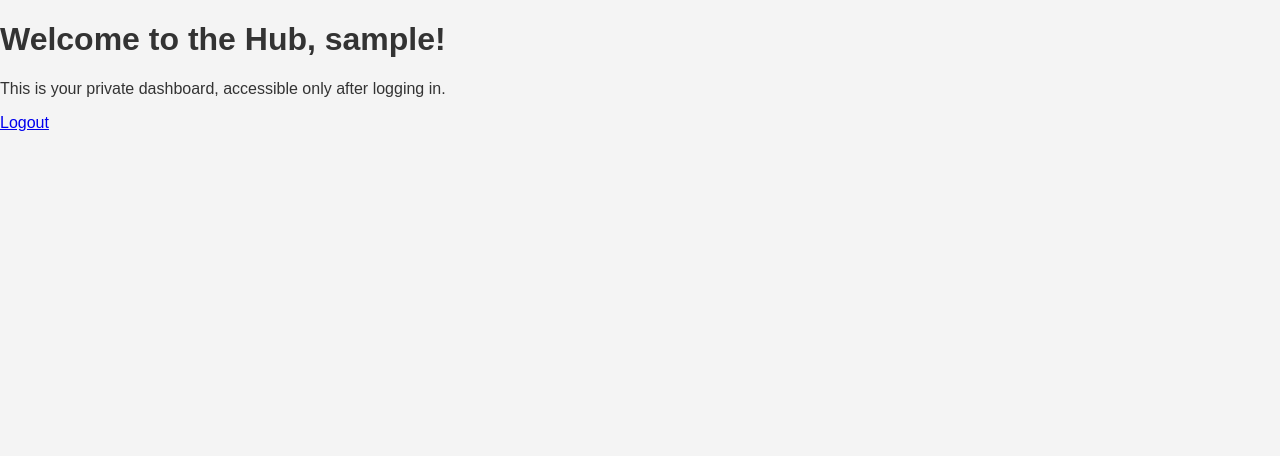
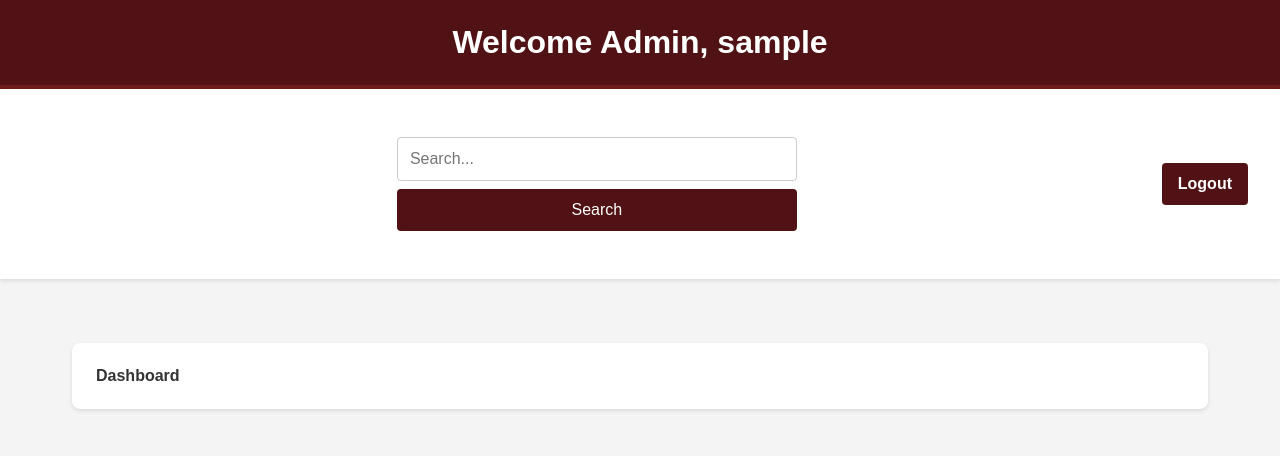
Before and after one commit to carsilonglegs/boko-hacks-25, a Flask app: page /hub in a window 1280 px wide. Shown: the top 456 px of the page. Run offline with Flask 2, Linux system fonts and the light colour scheme; the visitor is signed in with stand-in values (Sample User, id 1).

Commit message:
hub.html changes

```diff
--- a/templates/hub.html
+++ b/templates/hub.html
@@ -7,8 +7,26 @@
     <link rel="stylesheet" href="{{ url_for('static', filename='styles.css') }}">
 </head>
 <body>
-    <h1>Welcome to the Hub, {{ username }}!</h1>
-    <p>This is your private dashboard, accessible only after logging in.</p>
-    <a href="{{ url_for('login.logout') }}">Logout</a>
+    <!-- Header Section -->
+    <header class="dashboard-header">
+        <h1>Welcome Admin, {{ username }}</h1>
+    </header>
+
+    <!-- Search and Logout Section -->
+    <div class="search-logout-container">
+        <form class="search-bar" method="GET" action="{{ url_for('hub.hub') }}">
+            <input type="text" name="query" placeholder="Search..." value="{{ request.args.get('query', '') }}">
+            <button type="submit">Search</button>
+        </form>
+        <a href="{{ url_for('login.logout') }}" class="logout-link">Logout</a>
+    </div>
+
+    <!-- Dashboard Content -->
+    <main>
+        <section class="dashboard-content">
+            <h2 class="section-left">Dashboard</h2>
+            <!-- Apps or content will go here in the future -->
+        </section>
+    </main>
 </body>
 </html>
```
